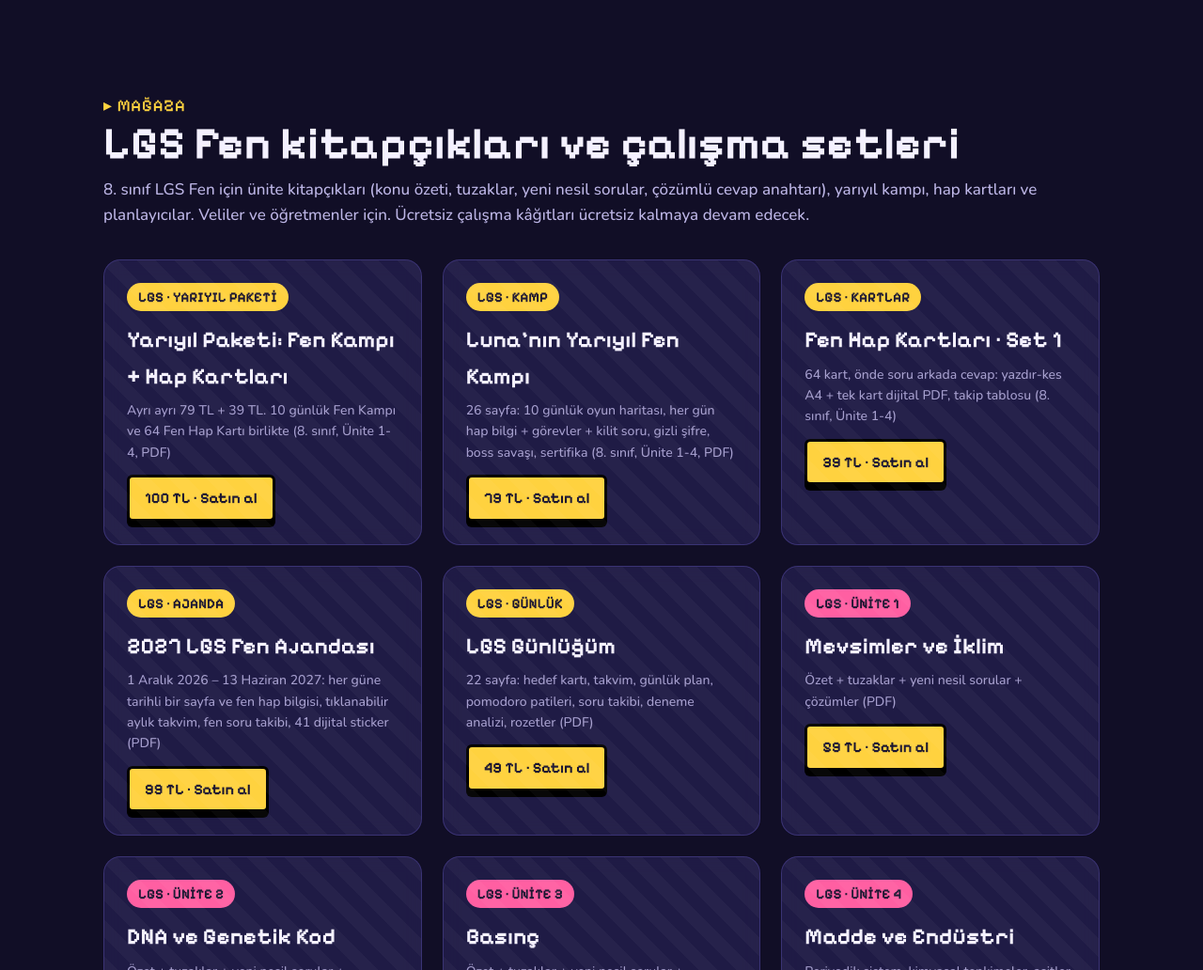
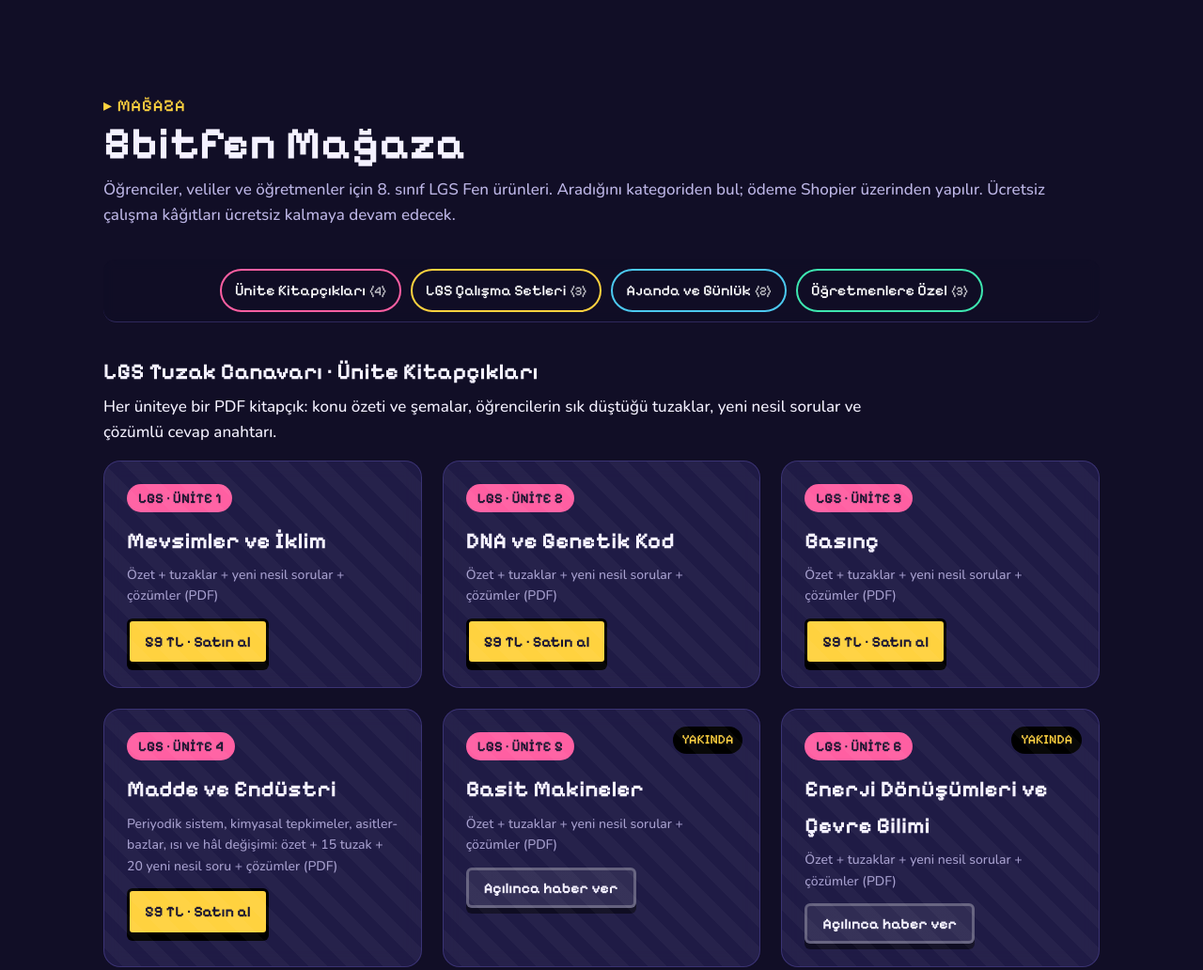
Before and after one commit to 8bitfen/8bitfen.github.io, a plain HTML site: page index.html in a window 1280 px wide. Shown: the part 4580-5612 px from the top of the page at 94% size. Drawn offline with nearby package versions, Linux system fonts and the light colour scheme; animation ran at ten frames a second.

Commit message:
Mağaza: dört kategori (ünite kitapçıkları, çalışma setleri, ajanda-günlük, öğretmenlere özel) ve kategori menüsü
Co-Authored-By: Claude Opus 5.5 <noreply@anthropic.com>
Claude-Session: https://claude.ai/code/session_01Di5DFEdD35xZAAzQZu5wiX

```diff
--- a/index.html
+++ b/index.html
@@ -143,6 +143,14 @@
   .sheet.hid{display:none}
   .sheet .count{font-size:13px;color:var(--muted)}
   /* öğretmen kaçış odaları: neon vitrin */
+  .shopnav{display:flex;flex-wrap:wrap;justify-content:center;gap:10px;margin:0 0 26px;position:sticky;top:70px;z-index:5;padding:10px;border-radius:14px;background:rgba(17,14,38,.82);backdrop-filter:blur(6px)}
+  .shopnav a{font-family:var(--px);font-size:16px;text-decoration:none;color:#fff;padding:8px 14px;border:2px solid var(--c,var(--yellow));border-radius:999px}
+  .shopnav a:hover{background:rgba(255,255,255,.08)}
+  .shopnav a small{font-family:inherit;opacity:.75;margin-left:4px}
+  .sgroup,#kacis-odalari{scroll-margin-top:140px}.sgroup{margin-top:34px}
+  .sgroup>.subh{margin:0 0 4px}
+  .sgroup>.sdesc{opacity:.85;margin:0 0 16px;max-width:820px}
+  @media(max-width:700px){.shopnav{position:static}.shopnav a{font-size:14px;padding:7px 11px}}
   .neon{position:relative;margin:46px 0 10px;padding:30px 26px 30px;border-radius:18px;background:radial-gradient(120% 80% at 50% 0%,rgba(62,230,176,.10),rgba(17,14,38,.6) 60%);border:2px solid var(--mint);box-shadow:0 0 6px var(--mint),0 0 22px rgba(62,230,176,.55),0 0 60px rgba(76,201,240,.25),inset 0 0 18px rgba(62,230,176,.25);animation:neonPulse 3.2s ease-in-out infinite}
   .neon .sign{display:inline-block;font-family:var(--px);font-size:15px;letter-spacing:2px;color:#fff;padding:6px 14px;border:2px solid var(--pink);border-radius:10px;text-shadow:0 0 4px #fff,0 0 10px var(--pink),0 0 22px var(--pink);box-shadow:0 0 8px var(--pink),inset 0 0 8px rgba(255,95,162,.5);animation:flick 5s infinite}
   .neon .ntop{text-align:center;margin-bottom:6px}
@@ -396,9 +404,17 @@
 
 <section id="magaza" class="shop">
   <div class="wrap">
-    <div class="head rv"><span class="eyebrow">▸ MAĞAZA</span><h2>LGS Fen kitapçıkları ve çalışma setleri</h2><p>8. sınıf LGS Fen için ünite kitapçıkları (konu özeti, tuzaklar, yeni nesil sorular, çözümlü cevap anahtarı), yarıyıl kampı, hap kartları ve planlayıcılar. Veliler ve öğretmenler için. Ücretsiz çalışma kâğıtları ücretsiz kalmaya devam edecek.</p></div>
-    <!-- Kitapçık satışa açılınca BOOKS listesinde o satırın 3. alanına Shopier ürün linkini, 4. alanına fiyatı yaz. -->
-    <div class="grid g3" id="books"></div>
+    <div class="head rv"><span class="eyebrow">▸ MAĞAZA</span><h2>8bitfen Mağaza</h2><p>Öğrenciler, veliler ve öğretmenler için 8. sınıf LGS Fen ürünleri. Aradığını kategoriden bul; ödeme Shopier üzerinden yapılır. Ücretsiz çalışma kâğıtları ücretsiz kalmaya devam edecek.</p></div>
+    <nav class="shopnav rv" aria-label="Mağaza kategorileri">
+      <a href="#m-kitap" style="--c:var(--pink)">Ünite Kitapçıkları<small id="nk"></small></a>
+      <a href="#m-set" style="--c:var(--yellow)">LGS Çalışma Setleri<small id="ns"></small></a>
+      <a href="#m-plan" style="--c:var(--sky)">Ajanda ve Günlük<small id="np"></small></a>
+      <a href="#kacis-odalari" style="--c:var(--mint)">Öğretmenlere Özel<small id="no"></small></a>
+    </nav>
+    <!-- Ürün satışa açılınca BOOKS listesinde o satırın 3. alanına Shopier ürün linkini, 4. alanına fiyatı yaz. Grup, ilk alandan otomatik seçilir. -->
+    <div class="sgroup" id="m-kitap"><h3 class="subh rv">LGS Tuzak Canavarı · Ünite Kitapçıkları</h3><p class="sdesc rv">Her üniteye bir PDF kitapçık: konu özeti ve şemalar, öğrencilerin sık düştüğü tuzaklar, yeni nesil sorular ve çözümlü cevap anahtarı.</p><div class="grid g3" id="books"></div></div>
+    <div class="sgroup" id="m-set"><h3 class="subh rv">LGS Çalışma Setleri</h3><p class="sdesc rv">Birkaç üniteyi birlikte tekrar ettiren setler: yarıyıl kampı, hap kartları ve ikisinin birlikte satıldığı paket.</p><div class="grid g3" id="sets"></div></div>
+    <div class="sgroup" id="m-plan"><h3 class="subh rv">Ajanda ve Günlük</h3><p class="sdesc rv">LGS'ye kadar çalışmayı planlamak için: tarihli dijital ajanda ve tarihsiz çalışma günlüğü.</p><div class="grid g3" id="plans"></div></div>
     <p class="shopnote" id="shopNote" aria-live="polite"></p>
     <div class="neon rv" id="kacis-odalari">
     <div class="ntop"><span class="sign">★ ÖĞRETMENLERE ÖZEL ★</span></div>
@@ -739,19 +755,23 @@ const BOOKS=[
  [5,"Basit Makineler","",""],
  [6,"Enerji Dönüşümleri ve Çevre Bilimi","",""],
  [7,"Elektrik Yükleri ve Elektrik Enerjisi","",""]];
-document.getElementById("books").innerHTML=BOOKS.map(([n,t,url,price,inc])=>`<div class="card rv">${url?"":'<span class="lock">YAKINDA</span>'}<span class="chip" style="background:${typeof n==="number"?"var(--pink)":"var(--yellow)"}">${typeof n==="number"?"LGS · ÜNİTE "+n:n}</span><h3>${t}</h3><p class="inc">${inc||"Özet + tuzaklar + yeni nesil sorular + çözümler (PDF)"}</p>${url?`<a class="btn yel" href="${url}" target="_blank" rel="noopener" data-book="${typeof n==="number"?n:(n.includes("PAKET")?"yariyil-paket":n.includes("KAMP")?"kamp":n.includes("KARTLAR")?"hap-kartlari":n.includes("AJANDA")?"ajanda":"gunluk")}">${price?price+" · ":""}Satın al</a>`:`<button class="btn ghost" data-want="${typeof n==="number"?n:(n.includes("PAKET")?"yariyil-paket":n.includes("KAMP")?"kamp":n.includes("KARTLAR")?"hap-kartlari":n.includes("AJANDA")?"ajanda":"gunluk")}">Açılınca haber ver</button>`}</div>`).join("");
+const bookCard=([n,t,url,price,inc])=>`<div class="card rv">${url?"":'<span class="lock">YAKINDA</span>'}<span class="chip" style="background:${typeof n==="number"?"var(--pink)":"var(--yellow)"}">${typeof n==="number"?"LGS · ÜNİTE "+n:n}</span><h3>${t}</h3><p class="inc">${inc||"Özet + tuzaklar + yeni nesil sorular + çözümler (PDF)"}</p>${url?`<a class="btn yel" href="${url}" target="_blank" rel="noopener" data-book="${typeof n==="number"?n:(n.includes("PAKET")?"yariyil-paket":n.includes("KAMP")?"kamp":n.includes("KARTLAR")?"hap-kartlari":n.includes("AJANDA")?"ajanda":"gunluk")}">${price?price+" · ":""}Satın al</a>`:`<button class="btn ghost" data-want="${typeof n==="number"?n:(n.includes("PAKET")?"yariyil-paket":n.includes("KAMP")?"kamp":n.includes("KARTLAR")?"hap-kartlari":n.includes("AJANDA")?"ajanda":"gunluk")}">Açılınca haber ver</button>`}</div>`;
+const bookGroup=n=>typeof n==="number"?"books":/AJANDA|GÜNLÜK/.test(n)?"plans":"sets";
+["books","sets","plans"].forEach(id=>{document.getElementById(id).innerHTML=BOOKS.filter(b=>bookGroup(b[0])===id).map(bookCard).join("")});
+[["nk","books"],["ns","sets"],["np","plans"]].forEach(([e,g])=>document.getElementById(e).textContent="("+BOOKS.filter(b=>bookGroup(b[0])===g&&b[2]).length+")");
 /* ---------- mağaza: Luna Sınıf Kaçış Odaları (öğretmen) ---------- */
 const ESCAPES=[
  ["8. SINIF · ÜNİTE 1","Mevsim Gözlemevi","https://www.shopier.com/8bitfen/53227043","69 TL","Mevsimlerin oluşumu, geliş açısı, özel tarihler, iklim ve rüzgâr: 4 oda, 12 kilit, son kasa + öğretmen yönergesi ve cevap anahtarı (HTML + PDF)","kacis-mevsim-deneme.html","8-1"],
  ["8. SINIF · ÜNİTE 2","Gen Merkezi","https://www.shopier.com/8bitfen/53227099","79 TL","DNA'nın yapısı, kalıtım, mutasyon-modifikasyon-adaptasyon, biyoteknoloji: 4 oda, 12 kilit, son kasa + öğretmen yönergesi ve cevap anahtarı (HTML + PDF)","kacis-dna-deneme.html","8-2"],
  ["8. SINIF · ÜNİTE 3","Basınç Laboratuvarı","https://www.shopier.com/8bitfen/53226463","79 TL","Katı, sıvı ve açık hava basıncı, hidrolik sistemler: 4 oda, 12 kilit, son kasa + öğretmen yönergesi ve cevap anahtarı (HTML + PDF)","kacis-basinc-deneme.html","8-3"]];
 document.getElementById("rooms").innerHTML=ESCAPES.map(([c,t,url,price,inc,demo,id])=>`<div class="card rv">${url?"":'<span class="lock">YAKINDA</span>'}<span class="chip" style="background:var(--mint)">${c}</span><h3>${t}</h3><p class="inc">${inc}</p><a class="btn ghost" href="${demo}" target="_blank" rel="noopener" data-kdemo="${id}">▶ 1. odayı ücretsiz dene</a> ${url?`<a class="btn yel" href="${url}" target="_blank" rel="noopener" data-kbuy="${id}">${price} · Satın al</a>`:`<button class="btn ghost" data-kwant="${id}">Açılınca haber ver</button>`}</div>`).join("");
+document.getElementById("no").textContent="("+ESCAPES.filter(e=>e[2]).length+")";
 document.querySelectorAll("#rooms [data-kdemo]").forEach(b=>b.addEventListener("click",()=>track("kacis-deneme-"+b.dataset.kdemo)));
 document.querySelectorAll("#rooms [data-kbuy]").forEach(b=>b.addEventListener("click",()=>track("kacis-satin-al-"+b.dataset.kbuy)));
 document.querySelectorAll("#rooms [data-kwant]").forEach(b=>b.onclick=()=>{track("kacis-ilgi-"+b.dataset.kwant);b.disabled=true;b.textContent="Not alındı ✓"});
 document.querySelectorAll("[data-neon]").forEach(b=>b.addEventListener("click",()=>track("kacis-neon-"+b.dataset.neon)));
-document.querySelectorAll("#books [data-book]").forEach(b=>b.addEventListener("click",()=>track("magaza-satin-al-unite-"+b.dataset.book)));
-document.querySelectorAll("#books [data-want]").forEach(b=>b.onclick=()=>{track("magaza-ilgi-unite-"+b.dataset.want);b.disabled=true;b.textContent="Not alındı ✓";document.getElementById("shopNote").textContent="Kitapçık açıldığında YouTube kanalında duyuracağız. Abone olup bildirimleri açman yeterli."});
+document.querySelectorAll("#magaza [data-book]").forEach(b=>b.addEventListener("click",()=>track("magaza-satin-al-unite-"+b.dataset.book)));
+document.querySelectorAll("#magaza [data-want]").forEach(b=>b.onclick=()=>{track("magaza-ilgi-unite-"+b.dataset.want);b.disabled=true;b.textContent="Not alındı ✓";document.getElementById("shopNote").textContent="Kitapçık açıldığında YouTube kanalında duyuracağız. Abone olup bildirimleri açman yeterli."});
 
 /* ---------- öğretmen materyalleri: ünite tarama testleri ---------- */
 (function(){
@@ -807,7 +827,7 @@ const TIPS={
  kaynaklar:["Ücretsiz PDF'ler burada! İndir, yazdır, çöz.","Takvime bak","#takvim"],
  takvim:["Yeni videolar ne zaman? Bugünün kutusu parlıyor!","Abone ol","https://www.youtube.com/@8bitfen?sub_confirmation=1"],
  ogretmen:["Öğretmenim, ünite testlerini cevap anahtarıyla yazdırabilirsin!","Kâğıtlara git","#kaynaklar"],
- magaza:["LGS tuzak kitapçıkları burada hazırlanıyor. İstediğin ünitede \"Açılınca haber ver\"e bas!","Yukarı çık","#top"],
+ magaza:["Mağaza dört bölüm: ünite kitapçıkları, çalışma setleri, ajanda-günlük ve öğretmenlere özel kaçış odaları. Üstteki düğmelerden seç!","Yukarı çık","#top"],
  hakkinda:["8bitfen'de her görev bir level. Hadi başlayalım!","Kanala git","https://www.youtube.com/@8bitfen"]};
 const guide=document.getElementById("guide"),gb=document.getElementById("gbub"),gt=document.getElementById("gtxt"),gg=document.getElementById("ggo"),ro=document.getElementById("reopen");
 let cur="",typing,autoHide;
```
